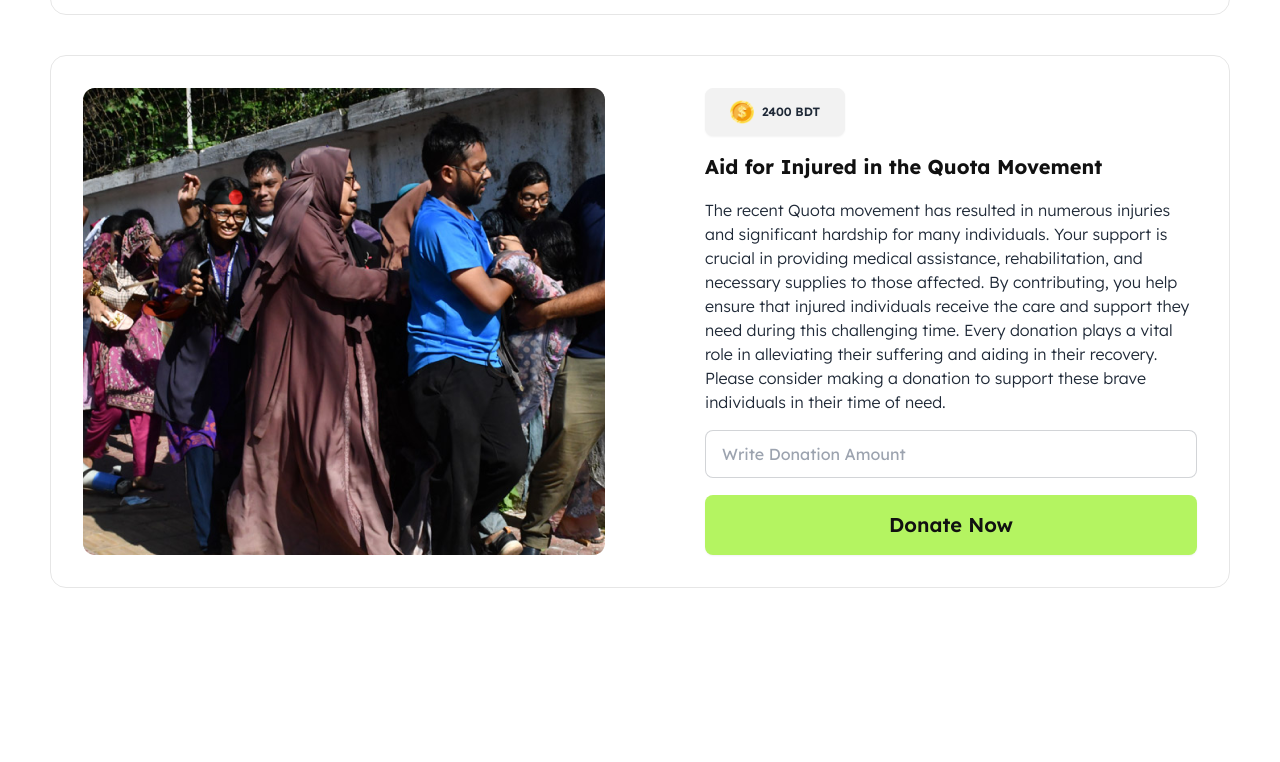
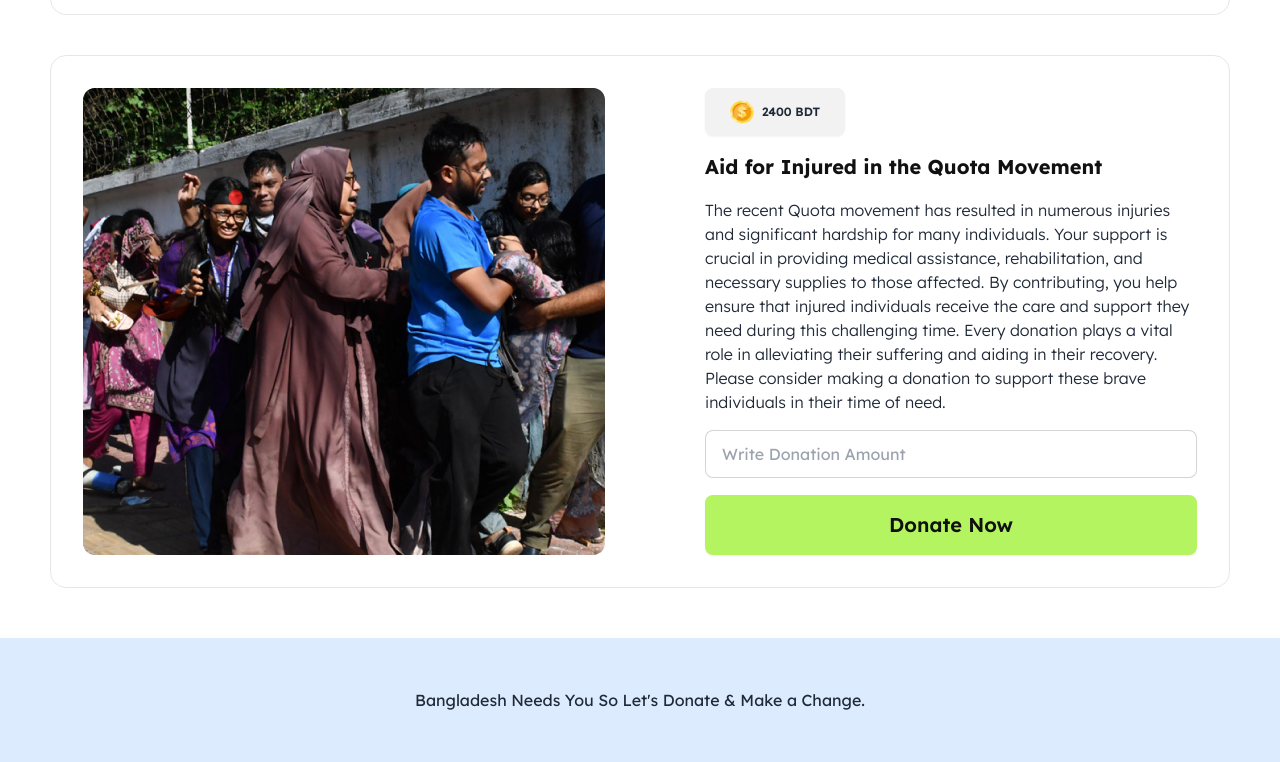
Before and after one commit to Mehedi752/Assignment-05, a plain HTML site: page index.html in a window 1280 px wide. Shown: the part 1346-2108 px from the top of the page. Before the commit the page ends 1934 px from the top, so only its background shows below. Drawn offline with nearby package versions, Linux system fonts and the light colour scheme.

Commit message:
add a simple footer part

```diff
--- a/index.html
+++ b/index.html
@@ -176,6 +176,10 @@
 
     </main>
 
+    <footer class="bg-[rgb(221,235,255)] mt-[50px]">
+        <p class="py-[50px] text-center">Bangladesh Needs You So Let's Donate & Make a Change.</p>
+    </footer>
+
     <!-- Add JavaScript File. -->
     <script src="./js/header.js"></script>
     <script src="./js/common.js"></script>
```
